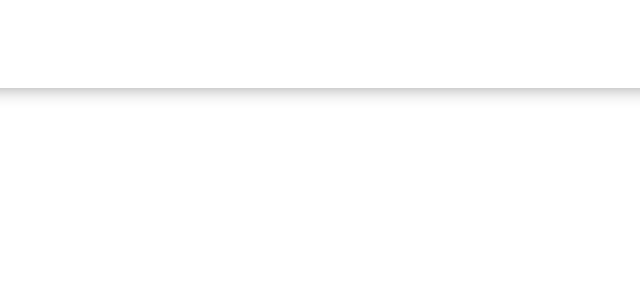
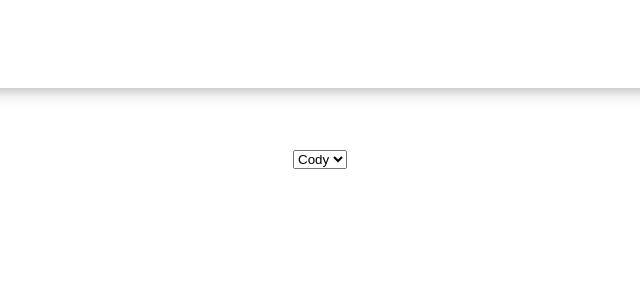
Before and after one commit to rileyjhoff/0.1-about-us-onboarding, a plain HTML site: page index.html in a window 1280 px wide. Shown: the top 281 px of the page, 320-960 px from the left. Drawn offline with Linux system fonts and the light colour scheme; a web font is replaced by a local one.

Commit message:
Added select to index

```diff
--- a/index.html
+++ b/index.html
@@ -16,7 +16,14 @@
             <h1>Cool Web Project</h1>
         </header>
 
-        <main></main>
+        <main>
+            <section>
+                <select class="select" name="name" id="name">
+                    <option value="one">Cody</option>
+                    <option value="two">Riley</option>
+                </select>
+            </section>
+        </main>
 
         <footer>&copy; 2021 Aspiring Software Developer</footer>
 
```
